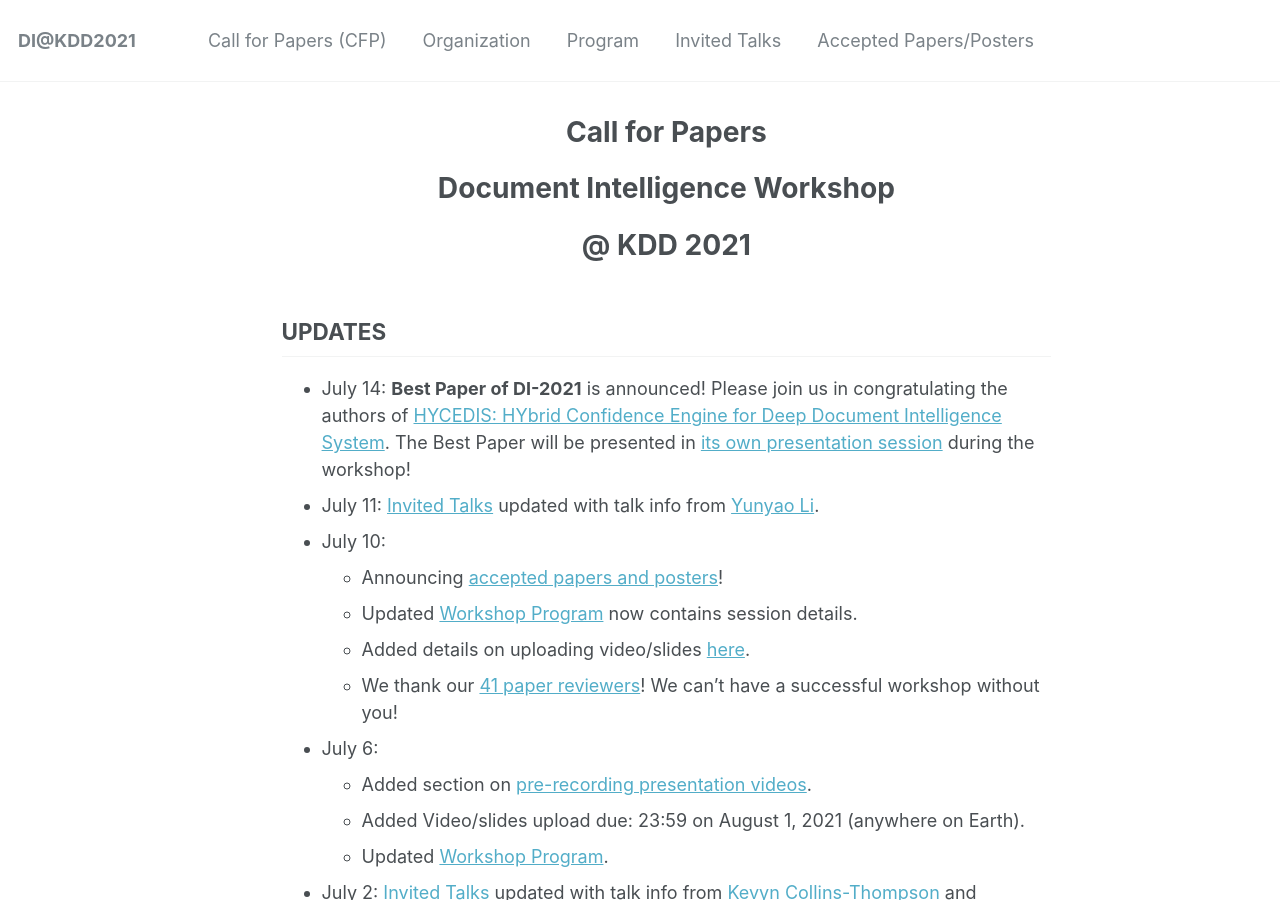
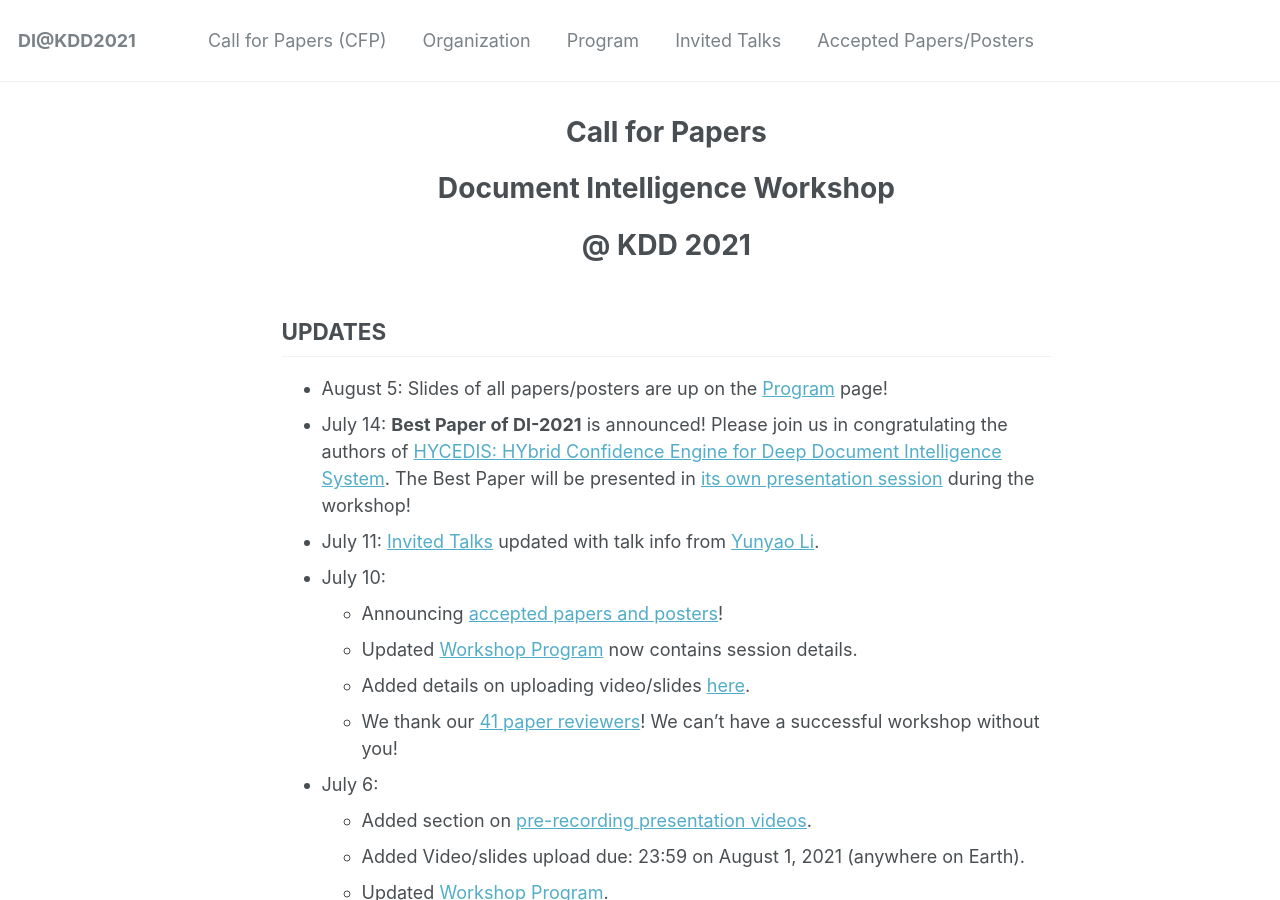
Before and after one commit to document-intelligence/DI-2022, a Jekyll site: the page built from _pages/cfp.md, in a window 1280 px wide and 900 px high. Built offline with Jekyll 4.4.1, drawn with Linux system fonts in a browser that asks for light colours.

Commit message:
Update cfp.md

```diff
--- a/_pages/cfp.md
+++ b/_pages/cfp.md
@@ -11,6 +11,7 @@ redirect_from:
 
 ## UPDATES
 
+- August 5: Slides of all papers/posters are up on the [Program](https://document-intelligence.github.io/DI-2021/program/) page!
 - July 14: **Best Paper of DI-2021** is announced! Please join us in congratulating the authors of [HYCEDIS: HYbrid Confidence Engine for Deep Document Intelligence System](https://document-intelligence.github.io/DI-2021/papers/#paper_8). The Best Paper will be presented in [its own presentation session](https://document-intelligence.github.io/DI-2021/program/#best_paper) during the workshop!
 - July 11: [Invited Talks](https://document-intelligence.github.io/DI-2021/talks/#talk_yunyao) updated with talk info from [Yunyao Li](https://researcher.watson.ibm.com/researcher/view.php?person=us-yunyaoli).
 - July 10:
```
